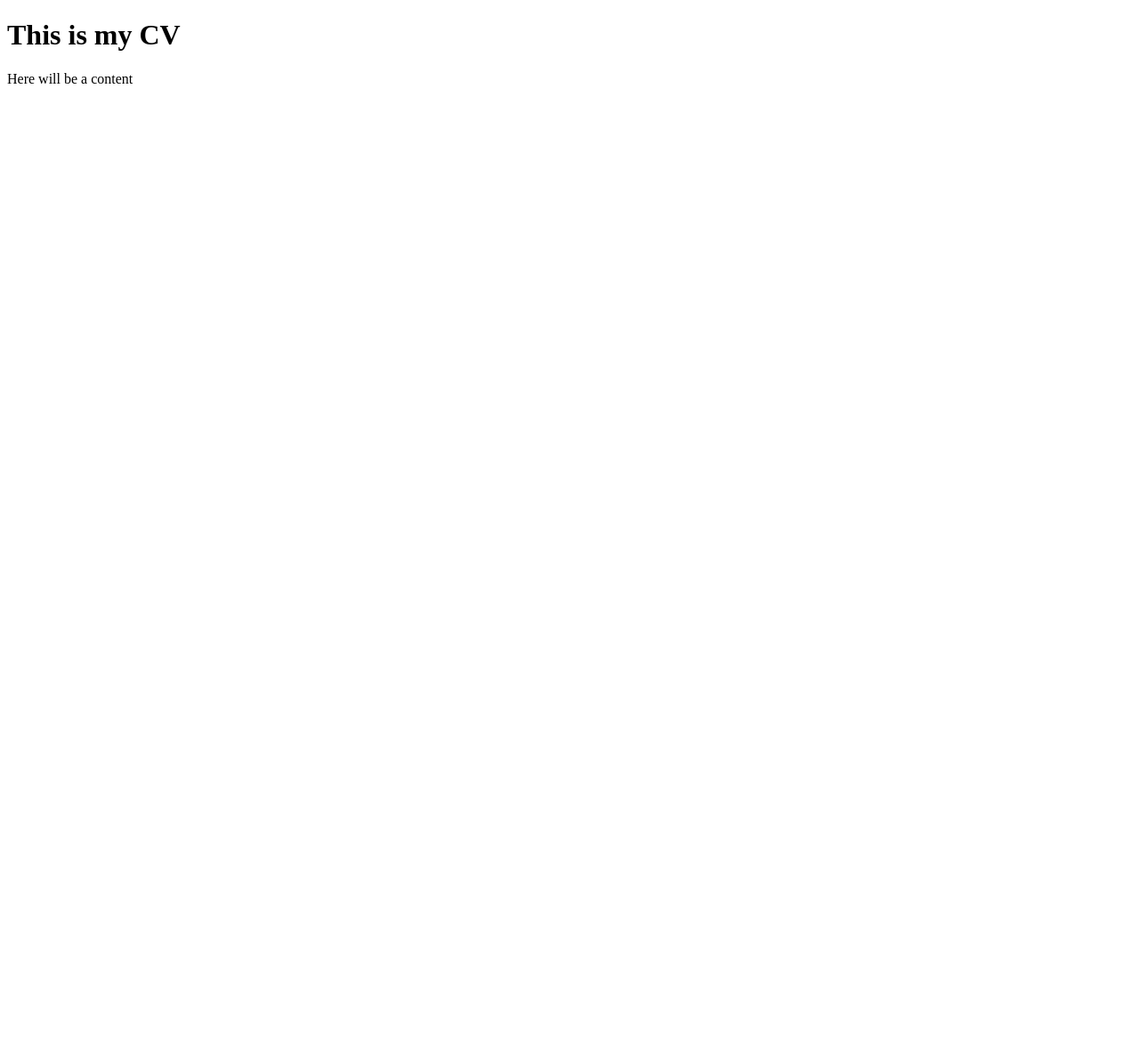
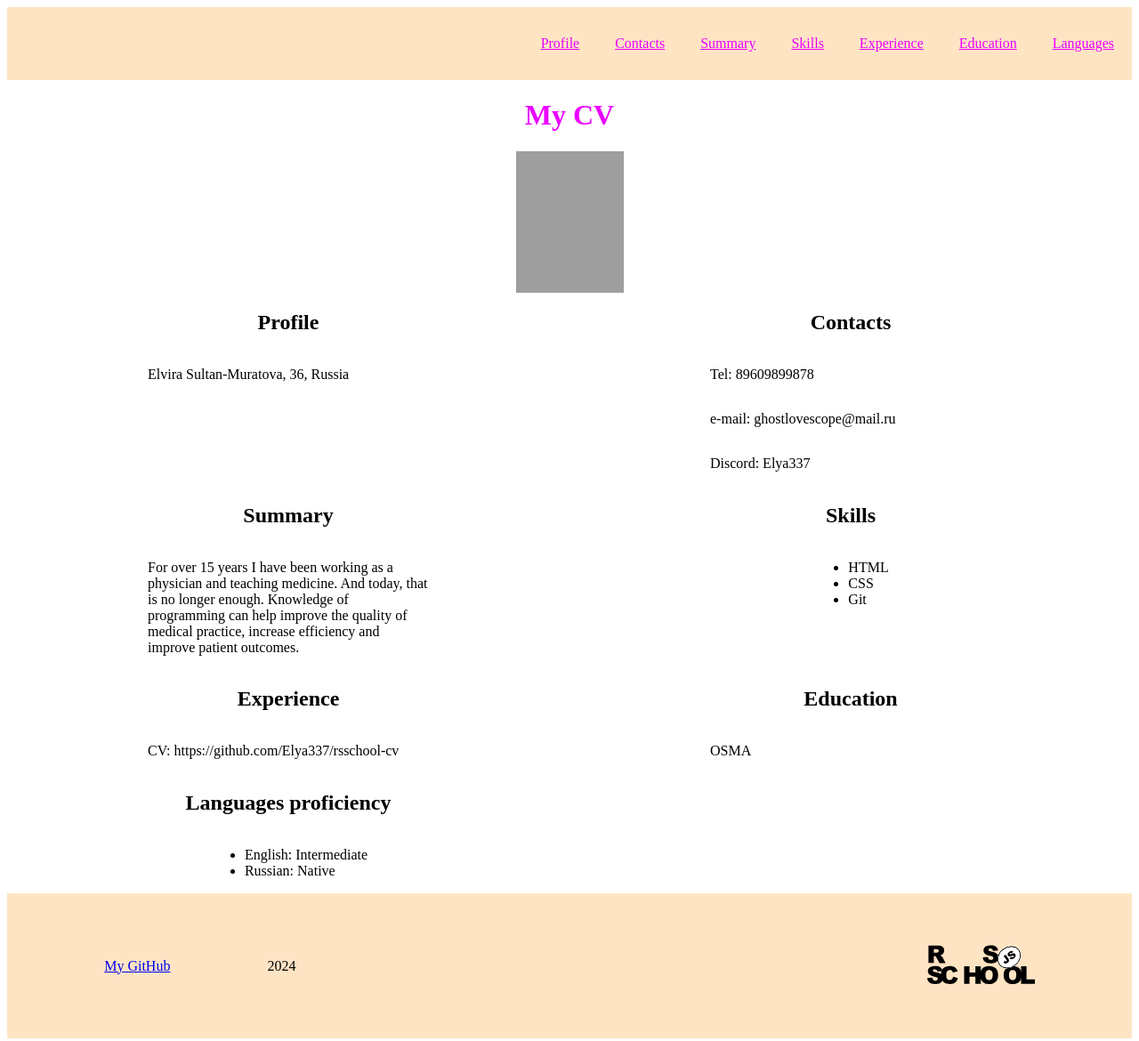
Before and after one commit to Elya337/rsschool-cv, a plain HTML site: page index.html in a window 1280 px wide. Shown: the whole page at 89% size. Before the commit the page ends 800 px from the top, so only its background shows below. Drawn offline with Linux system fonts and the light colour scheme; grey boxes are pictures that could not be loaded.

Commit message:
feat: add styles

```diff
--- a/index.html
+++ b/index.html
@@ -1,12 +1,104 @@
 <!DOCTYPE html>
 <html lang="en-US">
 <head>
-<title>Page Title</title>
+    <title>cv</title>
+    <link rel="stylesheet" href="style.css">
 </head>
 <body>
+<header>
+    <nav class="nav">
+        <ul class="nav-list">
+            <li class="nav-item"><a href="#profile" class="nav-link">Profile</a></li>
+            <li class="nav-item"><a href="#contacts" class="nav-link">Contacts</a></li>
+            <li class="nav-item"><a href="#summary" class="nav-link">Summary</a></li>
+            <li class="nav-item"><a href="#skills" class="nav-link">Skills</a></li>
+            <li class="nav-item"><a href="#experience" class= "nav-link">Experience</a></li>
+            <li class="nav-item"><a href="#education" class="nav-link">Education</a></li>
+            <li class="nav-item"><a href="#languages" class="nav-link">Languages</a></li>
+        </ul>
+      </nav>
+</header>
+<main>
+    <h1>
+        My CV
+    </h1>
+    <img src="./assets/photo.jpg" alt="my photo" />
+    <div class="main-container">
+        <section class="section" id="profile">
+            <h2>
+                Profile
+            </h2>
+            <p>
+                Elvira Sultan-Muratova, 36, Russia
+            </p>
+        </section>
+        <section class="section" id="contacts">
+            <h2>
+                Contacts
+            </h2>
+            <p>
+                Tel: 89609899878
+            </p>
+            <p>
+                e-mail: ghostlovescope@mail.ru
+            </p>
+            <p>
+                Discord: Elya337
+            </p>
+        </section>
+        <section class="section" id="summary">
+        <h2>
+            Summary
+        </h2>
+        <p>
+            For over 15 years I have been working as a physician and teaching medicine. And today, that is no longer enough. Knowledge of programming can help improve the quality of medical practice, increase efficiency and improve patient outcomes.
+        </p>
+        </section>
+        <section class="section" id="skills">
+            <h2>
+                Skills
+            </h2>
+            <ul>
+                <li>HTML</li>
+                <li>CSS</li>
+                <li>Git</li>
+            </ul>
+        </section>
+        <section class="section" id="experience">
+            <h2>
+                Experience
+            </h2>
+            <p>
+                CV: https://github.com/Elya337/rsschool-cv
+            </p>
+        </section>
+        <section class="section" id="education">
+            <h2>
+                Education
+            </h2>
+            <p>
+                OSMA
+            </p>
+        </section>
+        <section class="section" id="languages">
+            <h2>
+                Languages proficiency
+            </h2>
+            <ul>
+                <li>English: Intermediate</li>
+                <li>Russian: Native</li>
+            </ul>
+        </section>
+    </div>
+</main>
+<footer>
+    <a href="https://github.com/Elya337">My GitHub</a>
+    <p>2024</p>
+    <a href="https://rs.school/courses/javascript-ru">
+        <img src="./assets/logo.svg" alt="Course logo"/>
+    </a>
 
-<h1>This is my CV</h1>
-<p>Here will be a content</p>
+</footer>
 
 </body>
 </html>
--- a/style.css
+++ b/style.css
@@ -1 +1,68 @@
-/*styles to come*/
+body {
+  display: flex;
+  flex-direction: column;
+  justify-content: space-between;
+}
+main {
+  display: flex;
+  flex-direction: column;
+  align-items: center;
+ }
+h1 {
+  color: #ea00ff;
+}
+.container {
+  max-width: 1440px;
+  margin: 0 auto;
+}
+.main-container {
+  display: flex;
+  flex-wrap: wrap;
+}
+.section {
+  width: 50%;
+  display: flex;
+  flex-direction: column;
+  justify-content: flex-start;
+  align-items: center;
+}
+p {
+  width: 50%;
+}
+  .nav-list {
+  display: flex;
+  justify-content: flex-end;
+  align-items: center;
+}
+.nav-list {
+  list-style: none;
+}
+.nav-link {
+  padding: 0 20px;
+  line-height: 50px;
+}
+.nav-link {
+  transition: 0.3s;
+}
+.nav-link {
+  color: #ea00ff;
+}
+html {
+  scroll-behavior: smooth;
+}
+img {
+  width: 121px;
+  height: 159px;
+}
+footer {
+  display: flex;
+  align-content: flex-start;
+  flex-wrap: wrap;
+  justify-content: space-evenly;
+  flex-direction: row;
+  align-items: center;
+  background-color: bisque
+}
+header {
+  background-color: bisque;
+}
```
Also changed, not shown: assets/logo.svg (added), 1 other file.
